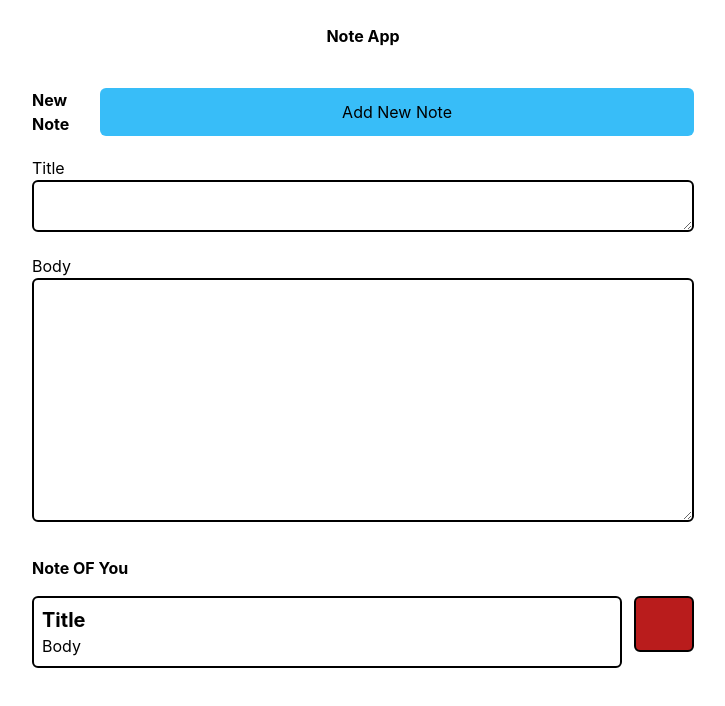
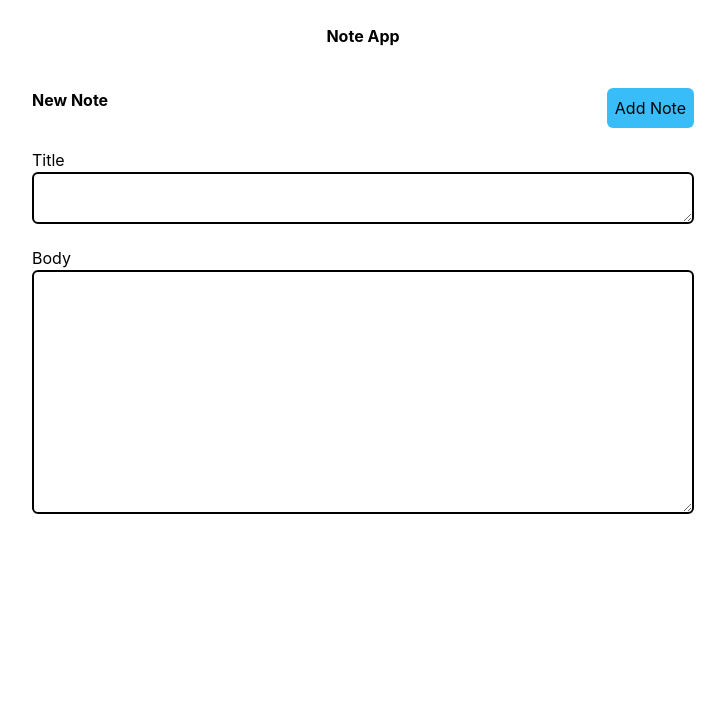
Before and after one commit to Mhilmy11/Challange-app, a React (Create React App) app: page / in a window 1280 px wide. Shown: the top 706 px of the page, without its empty margins (277-1002 px from the left). Built offline with nearby package versions, Linux system fonts and the light colour scheme.

Commit message:
delete new note and add state

```diff
--- a/src/App.js
+++ b/src/App.js
@@ -1,13 +1,49 @@
 import './App.css';
 import Container from './Component/Container';
-import React, { useState } from 'react';
+import React, { useState, useEffect } from 'react';
 import Modal from './Component/Modal';
 import Card from './Component/Card';
-import NewNote from './Component/NewNote';
+import Button from './Component/Button';
 
 function App() {
+  const getDataFromLS=()=>{
+    const data = localStorage.getItem('notes')
+    if(data){
+      return JSON.parse(data)
+    }
+    else{
+      return []
+    }
+  }
+
+  const [notes, setNotes] = useState(getDataFromLS())
+
   const [isOpen, setIsOpen] = useState(false)
-  const [notes, setIsNotes] = useState([])
+  const [title, setTitle] = useState("")
+  const [body, setBody] = useState("")
+
+  const handleAddNoteSubmit=(e)=>{
+    e.preventDefault()
+    let note={
+      title,
+      body
+    }
+    setNotes([...notes,note])
+    setTitle('')
+    setBody('')
+  }
+
+  useEffect(()=>{
+    localStorage.setItem('notes', JSON.stringify(notes))
+  },[notes])
+
+  const deleteNote=(title)=>{
+    const filteredNotes=notes.filter((element, index)=>{
+      return element.title !== title
+    })
+    setNotes(filteredNotes)
+  }
+
   return (
     <>
       <Modal open={isOpen} onClose={() => setIsOpen(false)}></Modal>
@@ -17,9 +53,35 @@ function App() {
 
       <Container>
 
-        <NewNote></NewNote>
+        <form onSubmit={handleAddNoteSubmit}>
+          <div className=' mt-10'>
+            <div className=" flex justify-between">
+                <h2 className=' font-bold'>New Note</h2>
+                <Button Class={'p-2 bg-green-500'}>Add Note</Button>
+            </div>
+            <div className=' mt-5'>
+                <div>Title</div>
+                <textarea className=' w-full border-2 border-black rounded-md' required onChange={(e) => setTitle(e.target.value)} value={title}></textarea>
+            </div>
+            <div>
+                <div className=' mt-4'>Body</div>
+                <textarea typeof='text' cols="30" rows="10" className=' w-full border-2 border-black rounded-md' required onChange={(e) => setBody(e.target.value)} value={body}></textarea>
+            </div>
+          </div>
+        </form>
 
-        <Card isOpen={setIsOpen}></Card>
+        <div>
+
+          {notes.length>0 &&
+            <>
+            <div className=' mt-7'>
+              <h2 className=' font-bold'>Note OF You</h2>
+            </div>
+              <Card notes={notes} deleteNote={deleteNote} isOpen={setIsOpen}></Card>
+            </>
+          }
+
+        </div>
 
       </Container>
     </>
--- a/src/Component/Button.js
+++ b/src/Component/Button.js
@@ -1,6 +1,6 @@
 function Button({ children, onClose, Class}) {
     return (
-        <button onClick={onClose} className={' bg-sky-400 w-full p-2 rounded-md ' + Class}>{children}</button>
+        <button type="submit" onClick={onClose} className={' bg-sky-400 p-2 rounded-md ' + Class}>{children}</button>
     )
 }
 
--- a/src/Component/Card.js
+++ b/src/Component/Card.js
@@ -1,23 +1,25 @@
-import { FaBeer } from 'react-icons/fa';
+import { AiOutlineDelete } from 'react-icons/ai';
 
-export default function Card({isOpen}) {
+export default function Card({isOpen, notes, deleteNote}) {
 
-    return (
+    return notes.map(note=>(
 
-        <div className=" mt-7">
-            <h2 className=' font-bold'>Note OF You</h2>
+        <div className=" mt-5">
             <div className=" flex justify-between mt-4">
                 <button onClick={() => isOpen(true)} className=" bg-white w-[590px] text-left rounded-md border-black border-2">
-                    <div className=" m-2">
-                        <h1 className=" text-xl font-bold">Title</h1>
-                        <h6>Body</h6>
+                    <div key={note.title} className=" m-2">
+                        <h1 className=" text-xl font-bold">{note.title}</h1>
+                        <h6>{note.body}</h6>
                     </div>
                 </button>
-                <button className=" bg-red-700 w-[60px] h-14 rounded-md border-black border-2">
-
+                <button onClick={()=> deleteNote(note.title)} className=" bg-red-700 w-[60px] h-14 rounded-md border-black border-2 flex justify-center items-center">
+                    <AiOutlineDelete className=' w-11 h-11'/>
                 </button>
             </div>
         </div>
 
-    )
+    ))
+
+
+
 }
--- a/src/Component/Modal.js
+++ b/src/Component/Modal.js
@@ -3,13 +3,14 @@ export default function Modal({open, onClose, Class}){
     if (!open) return null
     return(
         <div className=" relative">
-            <div className=" absolute w-full">
+            <div className=" fixed w-full">
                 <div className=" flex h-screen justify-center items-center">
                     <div className=" bg-black h-screen w-full opacity-25">
                     </div>
                 </div>
             </div>
             <div className=" relative">
+                <div className=" fixed w-full">
                     <div className=" absolute w-full">
                         <div className="flex h-screen justify-center items-center">
                             <div className="bg-white rounded-lg h-[500px] w-[500px]"></div>
@@ -27,8 +28,11 @@ export default function Modal({open, onClose, Class}){
                                     <h2>Body</h2>
                                     <textarea className="border-2 border-black rounded-md w-[450px]" name="" id="" cols="30" rows="10"></textarea>
                                 </div>
-                            <Button>Update</Button>
-                            <Button Class={' bg-red-600 mt-2'}  onClose={onClose}>Close</Button>
+                                <div className=" flex justify-between mt-2">
+                                    <button className=" bg-green-500 p-2 rounded-md">Update</button>
+                                    <Button Class={' bg-red-600'}  onClose={onClose}>Close</Button>
+                                </div>
+                            </div>
                         </div>
                     </div>
                 </div>
--- a/src/Component/NewNote.js
+++ /dev/null
@@ -1,22 +0,0 @@
-import Button from "./Button"
-
-export default function NewNote(){
-    return(
-        <>
-            <div className=' mt-10'>
-                <div className=" flex justify-between">
-                    <h2 className=' font-bold'>New Note</h2>
-                    <Button Class={'w-32 bg-green-500'}>Add New Note</Button>
-                </div>
-                <div className=' mt-5'>
-                    <div>Title</div>
-                    <textarea className=' w-full border-2 border-black rounded-md'></textarea>
-                </div>
-                <div>
-                    <div className=' mt-4'>Body</div>
-                    <textarea typeof='text' cols="30" rows="10" className=' w-full border-2 border-black rounded-md'></textarea>
-                </div>
-            </div>
-        </>
-    )
-}
```
Lines whose indentation alone changed are shown as unchanged.
